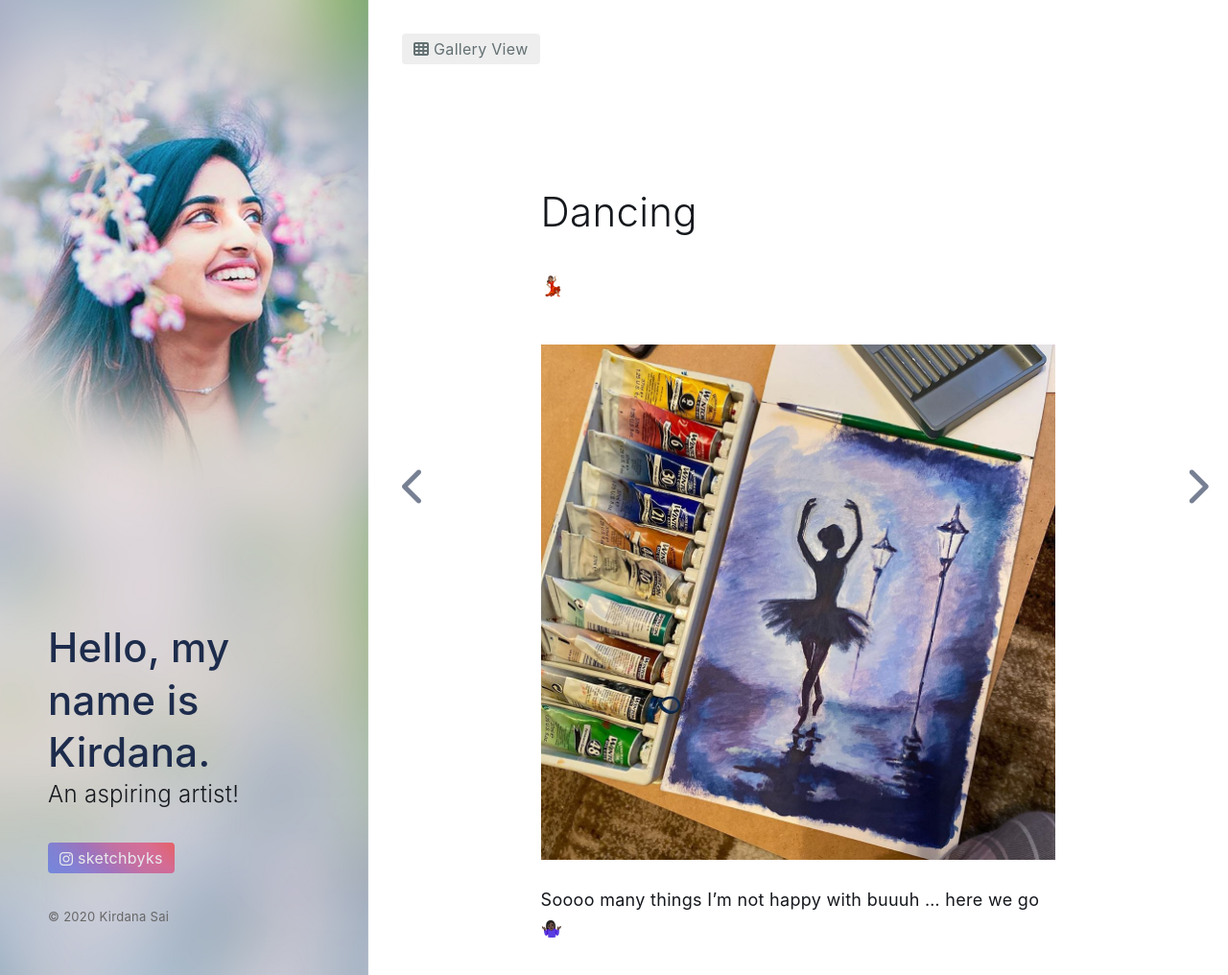
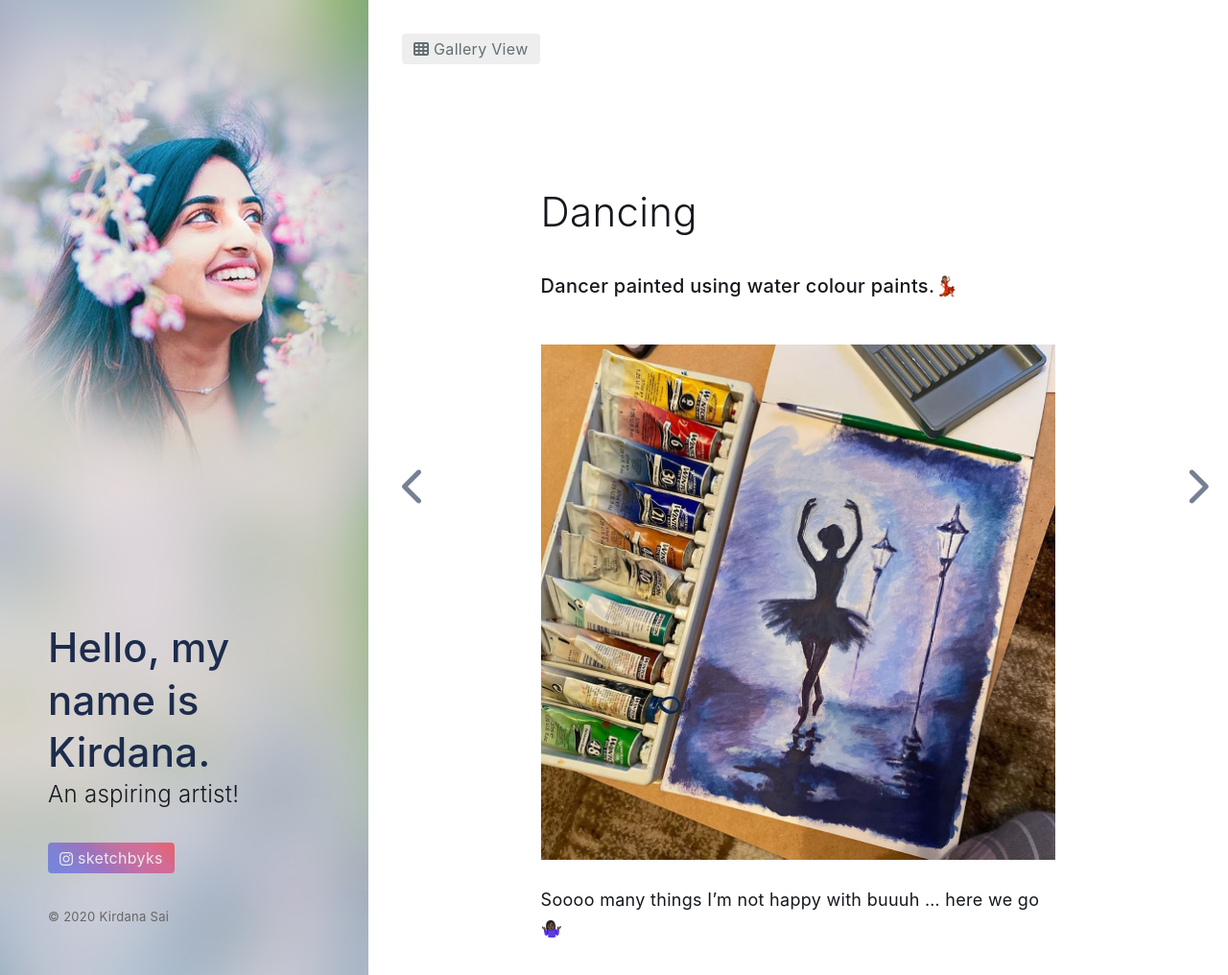
Before and after one commit to kirdanasai/kirdanasai.github.io, a Jekyll site: the page built from _art/dancing.md, in a window 1280 px wide and 1016 px high. Shown: the whole window at 96% size. Built offline with Jekyll 4.4.1, drawn with Linux system fonts in a browser that asks for light colours; nearby versions of some CDN libraries.

Commit message:
Update dancing.md

```diff
--- a/_art/dancing.md
+++ b/_art/dancing.md
@@ -1,7 +1,7 @@
 ---
 layout: art
 title: Dancing
-tagline: 💃🏽
+tagline: Dancer painted using water colour paints.💃🏽
 image: 20.jpg
 ---
 Soooo many things I’m not happy with buuuh ... here we go 🤷🏿‍♀️
```
